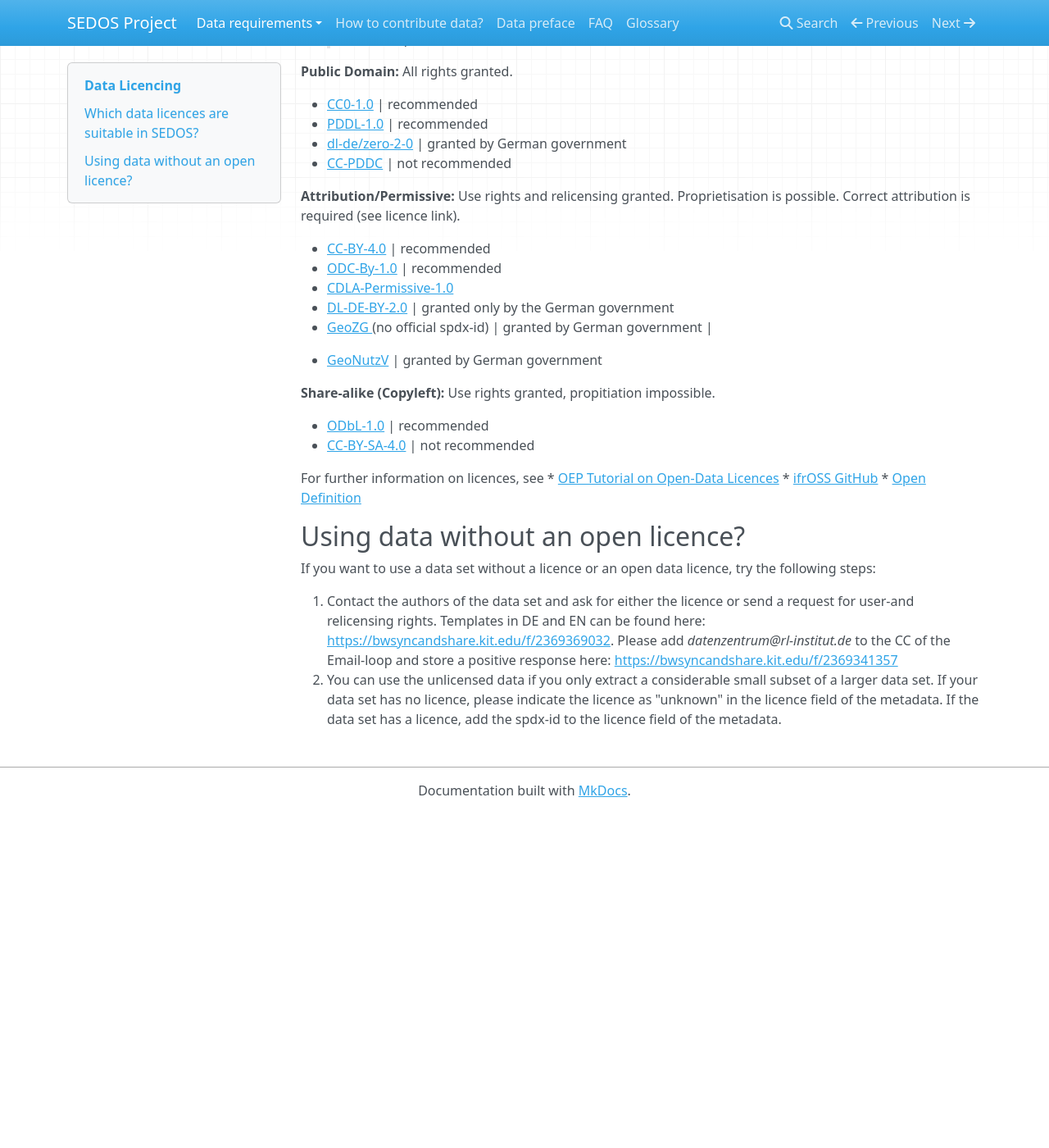
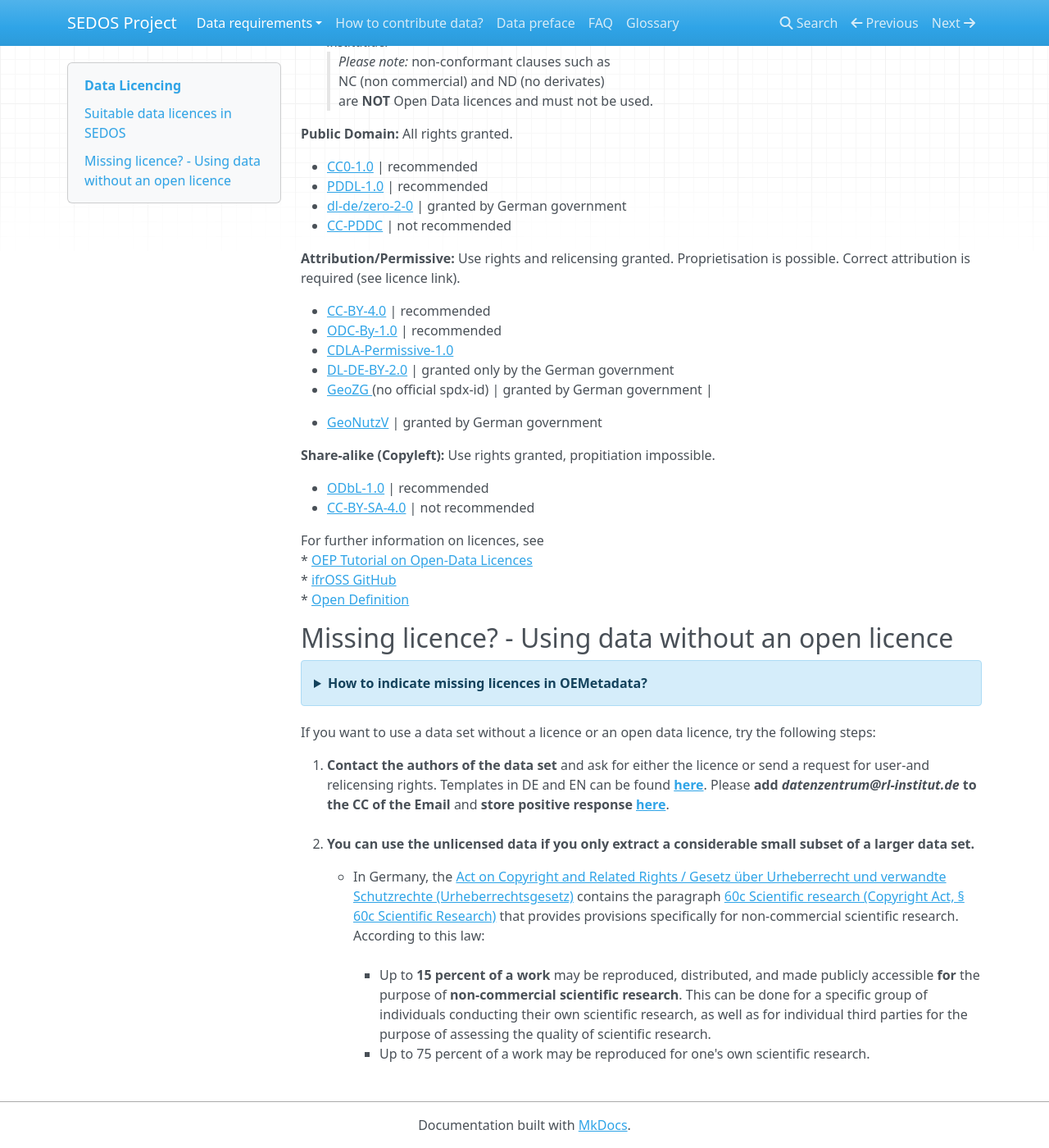
Before and after one commit to sedos-project/organization, an MkDocs documentation site: the page built from docs/data_requirements/licensing.md, in a window 1280 px wide and 1400 px high, scrolled down 426 px. Shown: the whole window at 82% size. Built offline with MkDocs 1.6.1, drawn with Linux system fonts in a browser that asks for light colours; nearby versions of some CDN libraries; before the commit the page ends 1418 px from its top, so only the background shows below that; some of the changed text lies outside the part shown.

Commit message:
Update no data licence section

````diff
--- a/docs/data_requirements/licensing.md
+++ b/docs/data_requirements/licensing.md
@@ -4,7 +4,63 @@
 Open Data implies adequate licencing as a legal requirement, hence why this section aims to bring you up to speed regarding the nitty-gritty of licencing.
 By the end of this section, you'll be able to licence your input data adequately.
 
-## Which data licences are suitable in SEDOS?
+## Suitable data licences in SEDOS
+
+??? note "How to document licences in OEMetadata?"
+
+
+      If your data set has no licence, please **indicate the licence as "unknown"** in the licence-name field of the metadata. <br>
+      <br>
+      For example:
+
+      ```
+      {
+          "sources": [
+              {
+                  "title": "OEDatamodel-parameter",
+                  "description": "Parameter data model for secondary input scalars and timeseries",
+                  "path": "https://github.com/sedos-project/oedatamodel/tree/main/oedatamodel-parameter",
+                  "licenses": [
+                      {
+                          "name": "CC0-1.0",
+                          "title": "Creative Commons Zero v1.0 Universal",
+                          "path": "https://creativecommons.org/publicdomain/zero/1.0/legalcode",
+                          "instruction": "You are free: To Share, To Create, To Adapt",
+                          "attribution": null
+                      }
+                  ]
+              },
+              {
+                  "title": "Impact of electric vehicles on a future renewable energy-based power system in Europe with a focus on Germany",
+                  "description": "Paper on novel modelling approach comprising a detailed representation of electric vehicles based on real driving patterns and interactions between the power systems of Germany and other European regions.",
+                  "path": "https://doi.org/10.1002/er.4056",
+                  "licenses": [
+                      {
+                          "name": "unknown",
+                          "title": null,
+                          "path": null,
+                          "instruction": null,
+                          "attribution": "Copyright © 2018 John Wiley & Sons, Ltd."
+                      }
+                  ]
+              },
+              {
+                  "title": "Mobilität in Deutschland: Tabellarische Grundauswertung",
+                  "description": "Mobilität in Deutschland (MiD) ist eine bundesweite Befragung von Haushalten zu ihrem alltäglichen Verkehrsverhalten im Auftrag des Bundesministeriums für Digitales und Verkehr (BMDV).",
+                  "path": "https://bmdv.bund.de/SharedDocs/DE/Anlage/G/mid-2017-tabellenband.pdf?__blob=publicationFile",
+                  "licenses": [
+                      {
+                          "name": "unknown",
+                          "title": null,
+                          "path": null,
+                          "instruction": null,
+                          "attribution": null
+                      }
+                  ]
+              }
+          ]
+      }
+      ```
 
 1. For the data collection in WP3-8, you should choose data published under one of the listed licences below.
 2. Add the licence spdx-id and/or correct attribution for respective source in the metadata ([oem-key 12.4.1-5](https://github.com/OpenEnergyPlatform/oemetadata/blob/develop/metadata/latest/metadata_key_description.md#source-keys)).
@@ -33,14 +89,64 @@
 - [ODbL-1.0](https://opendatacommons.org/licenses/odbl/1-0/)     | recommended
 - [CC-BY-SA-4.0](https://creativecommons.org/licenses/by-sa/4.0/legalcode) | not recommended
 
-For further information on licences, see
-* [OEP Tutorial on Open-Data Licences](https://openenergy-platform.org/tutorials/jupyter/tutorial_open-data-licenses/)
-* [ifrOSS GitHub](https://github.com/ifrOSS/ifrOSS/blob/master/OpenDataLicenses.md)
+For further information on licences, see <br>
+* [OEP Tutorial on Open-Data Licences](https://openenergy-platform.org/tutorials/jupyter/tutorial_open-data-licenses/) <br>
+* [ifrOSS GitHub](https://github.com/ifrOSS/ifrOSS/blob/master/OpenDataLicenses.md) <br>
 * [Open Definition](https://opendefinition.org/licenses/)
 
-## Using data without an open licence?
+## Missing licence? - Using data without an open licence
+
+??? note "How to indicate missing licences in OEMetadata?"
+
+
+      If your data set has no licence, please **indicate the licence as "unknown"** in the licence-name field of the metadata. <br>
+      <br>
+      For example:
+
+      ```
+      {
+          "sources": [
+              {
+                  "title": "Impact of electric vehicles on a future renewable energy-based power system in Europe with a focus on Germany",
+                  "description": "Paper on novel modelling approach comprising a detailed representation of electric vehicles based on real driving patterns and interactions between the power systems of Germany and other European regions.",
+                  "path": "https://doi.org/10.1002/er.4056",
+                  "licenses": [
+                      {
+                          "name": "unknown",
+                          "title": null,
+                          "path": null,
+                          "instruction": null,
+                          "attribution": "Copyright © 2018 John Wiley & Sons, Ltd."
+                      }
+                  ]
+              },
+              {
+                  "title": "Mobilität in Deutschland: Tabellarische Grundauswertung",
+                  "description": "Mobilität in Deutschland (MiD) ist eine bundesweite Befragung von Haushalten zu ihrem alltäglichen Verkehrsverhalten im Auftrag des Bundesministeriums für Digitales und Verkehr (BMDV).",
+                  "path": "https://bmdv.bund.de/SharedDocs/DE/Anlage/G/mid-2017-tabellenband.pdf?__blob=publicationFile",
+                  "licenses": [
+                      {
+                          "name": "unknown",
+                          "title": null,
+                          "path": null,
+                          "instruction": null,
+                          "attribution": null
+                      }
+                  ]
+              }
+         ]
+      }
+      ```
 
 If you want to use a data set without a licence or an open data licence, try the following steps:
 
-1. Contact the authors of the data set and ask for either the licence or send a request for user-and relicensing rights. Templates in DE and EN can be found here: <https://bwsyncandshare.kit.edu/f/2369369032>. Please add *datenzentrum@rl-institut.de* to the CC of the Email-loop and store a positive response here: <https://bwsyncandshare.kit.edu/f/2369341357>
-2. You can use the unlicensed data if you only extract a considerable small subset of a larger data set. If your data set has no licence, please indicate the licence as "unknown" in the licence field of the metadata. If the data set has a licence, add the spdx-id to the licence field of the metadata.
+1. **Contact the authors of the data set** and ask for either the licence or send a request for user-and relicensing
+   rights. Templates in DE and EN can be found **[here](https://bwsyncandshare.kit.edu/f/2369369032>)**. Please **add
+   *datenzentrum@rl-institut.de* to the CC of the Email** and **store positive response [here](https://bwsyncandshare.kit.edu/f/2369341357)**. <br><br>
+2. **You can use the unlicensed data if you only extract a considerable small subset of a larger data set.** <br>
+
+       - In Germany, the [Act on Copyright and Related Rights / Gesetz über Urheberrecht und verwandte Schutzrechte
+          (Urheberrechtsgesetz)](https://www.gesetze-im-internet.de/englisch_urhg/englisch_urhg.html) contains the paragraph [60c Scientific research (Copyright Act, § 60c Scientific Research)](https://www.gesetze-im-internet.de/englisch_urhg/englisch_urhg.html#p0479) that provides provisions specifically for non-commercial scientific research. According to this law:<br><br>
+         * Up to **15 percent of a work** may be reproduced, distributed, and made publicly accessible **for** the purpose of
+           **non-commercial scientific research**. This can be done for a specific group of individuals conducting their own scientific research, as well as for individual third parties for the purpose of assessing the quality of scientific research.
+         * Up to 75 percent of a work may be reproduced for one's own scientific research.
````
